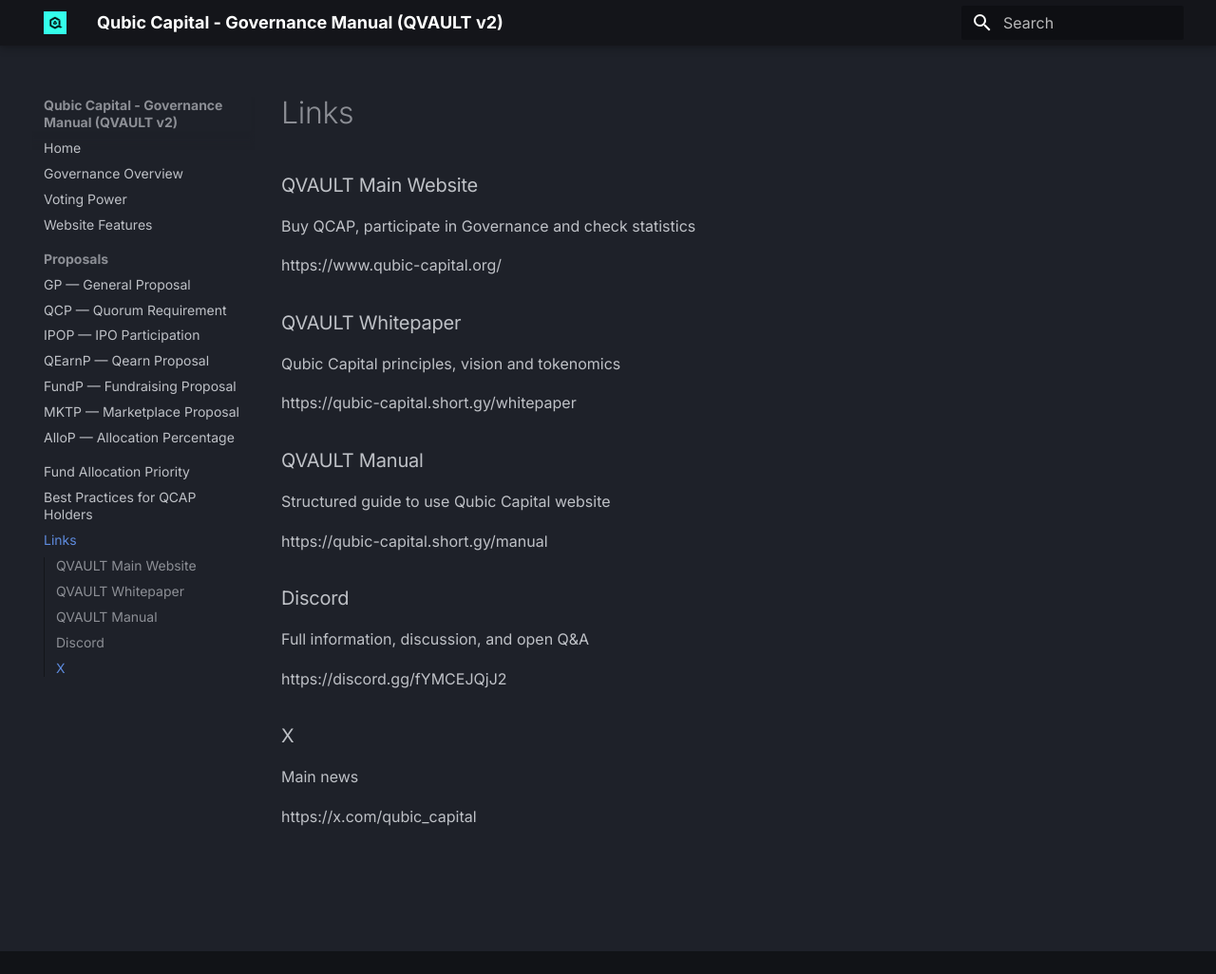
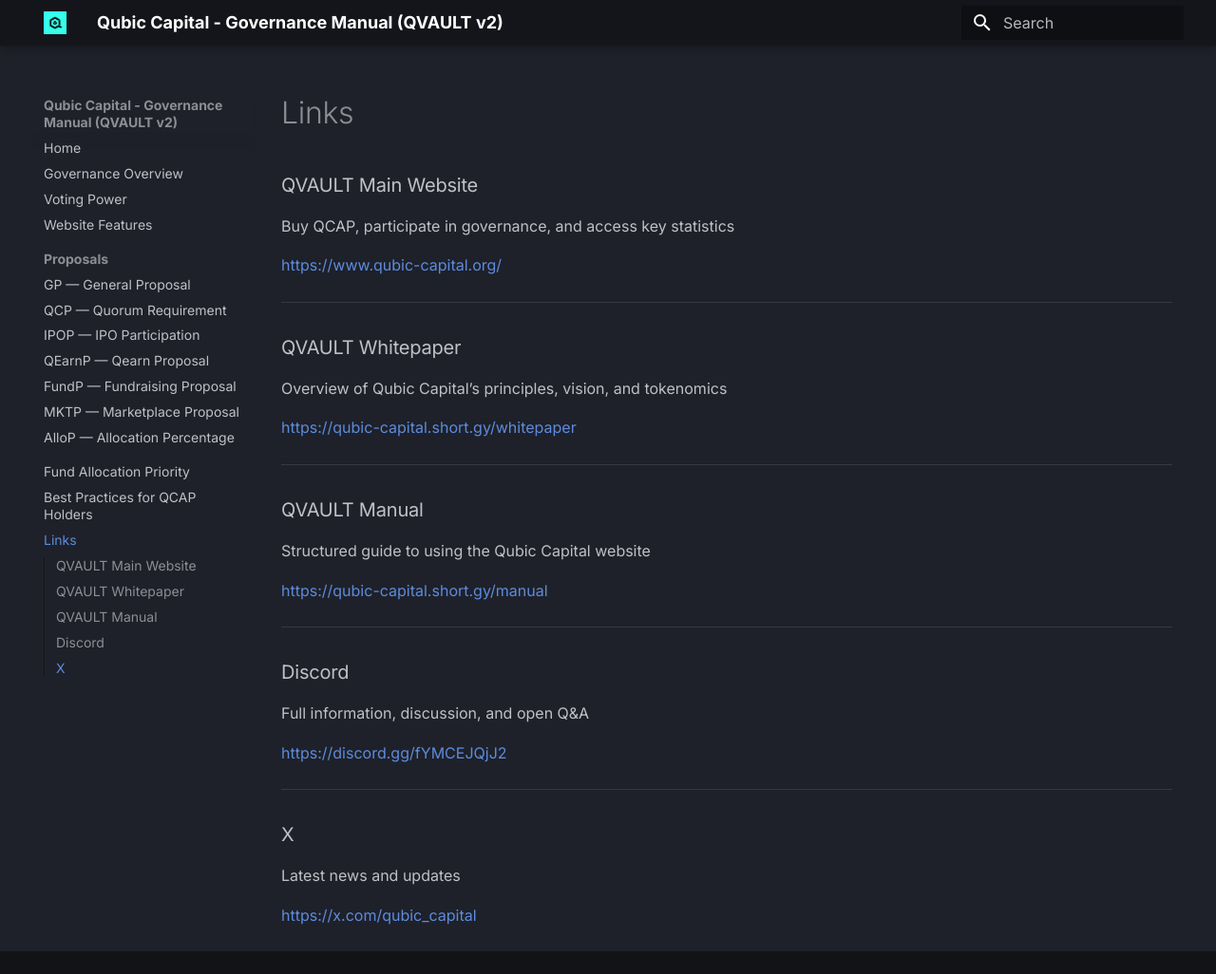
Before and after one commit to HermanToothrot10/qubic-capital-manual, an MkDocs documentation site: the page built from docs/links.md, in a window 1280 px wide and 1026 px high. Shown: the whole window at 95% size. Built offline with MkDocs 1.6.1 and Material for MkDocs 9.7.7, drawn with Linux system fonts in a browser that asks for light colours.

Commit message:
Update links.md

```diff
--- a/docs/links.md
+++ b/docs/links.md
@@ -1,26 +1,34 @@
 # Links
 
 ### QVAULT Main Website
-Buy QCAP, participate in Governance and check statistics
+Buy QCAP, participate in governance, and access key statistics
 
-https://www.qubic-capital.org/
+<https://www.qubic-capital.org/>
+
+---
 
 ### QVAULT Whitepaper
-Qubic Capital principles, vision and tokenomics
+Overview of Qubic Capital’s principles, vision, and tokenomics
 
-https://qubic-capital.short.gy/whitepaper
+<https://qubic-capital.short.gy/whitepaper>
+
+---
 
 ### QVAULT Manual
-Structured guide to use Qubic Capital website
+Structured guide to using the Qubic Capital website
 
-https://qubic-capital.short.gy/manual
+<https://qubic-capital.short.gy/manual>
+
+---
 
 ### Discord
 Full information, discussion, and open Q&A
 
-https://discord.gg/fYMCEJQjJ2
+<https://discord.gg/fYMCEJQjJ2>
+
+---
 
 ### X
-Main news
+Latest news and updates
 
-https://x.com/qubic_capital
+<https://x.com/qubic_capital>
```
